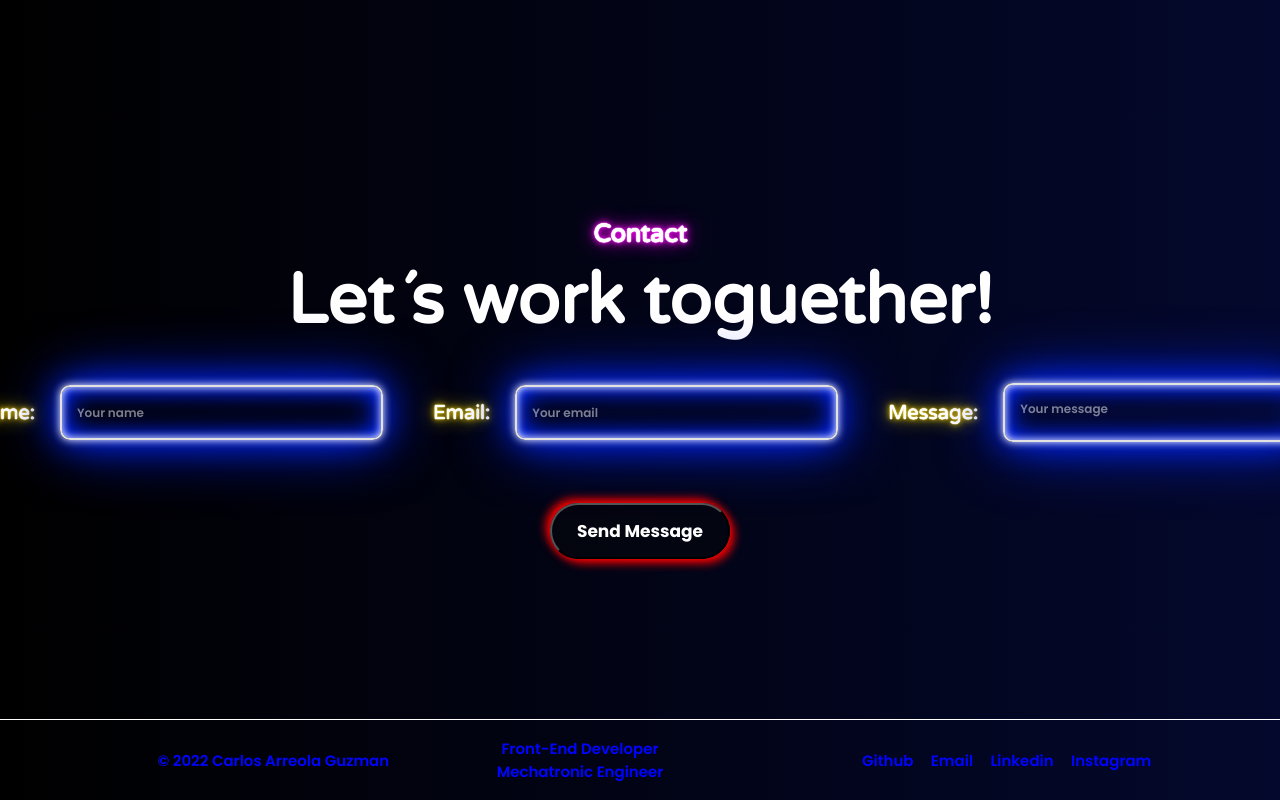
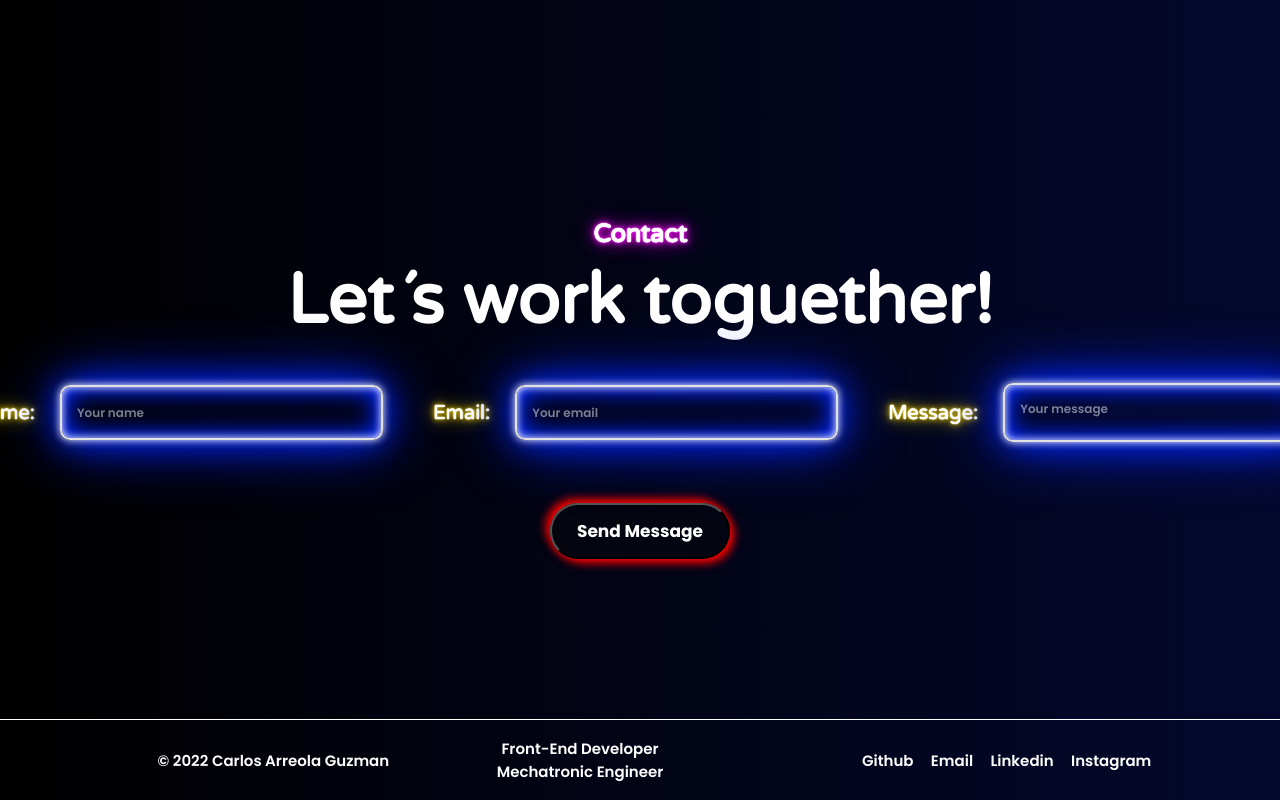
Before and after one commit to carreguz13/carlosarreola, a React (Create React App) app: page / in a window 1280 px wide. Shown: the part 2931-3731 px from the top of the page. Built offline with nearby package versions, Linux system fonts and the light colour scheme.

Commit message:
white footer

```diff
--- a/package.json
+++ b/package.json
@@ -9,6 +9,7 @@
     "react": "^18.2.0",
     "react-dom": "^18.2.0",
     "react-scripts": "5.0.1",
+    "react-scroll": "^1.8.7",
     "scroll": "^3.0.1",
     "web-vitals": "^2.1.4"
   },
--- a/src/components/Footer/Footer.css
+++ b/src/components/Footer/Footer.css
@@ -15,7 +15,7 @@ overflow: hidden;
 
 .footer-container h3, a{
     font-family: 'Poppins', sans-serif;
-    color: rgb(0, 4, 255);
+    color: rgb(255, 255, 255);
     text-decoration: none;
     font-size: 15px;
     font-weight: 600;
```
Also changed, not shown: 1 other file (tests, documents, lock files or other folders).
